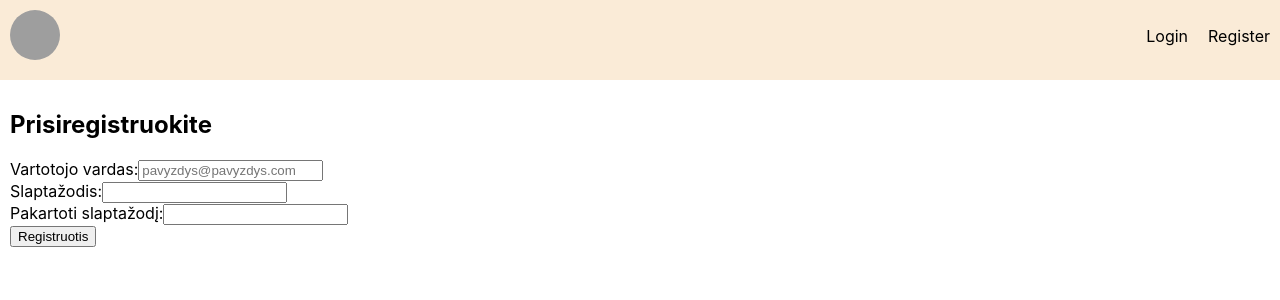
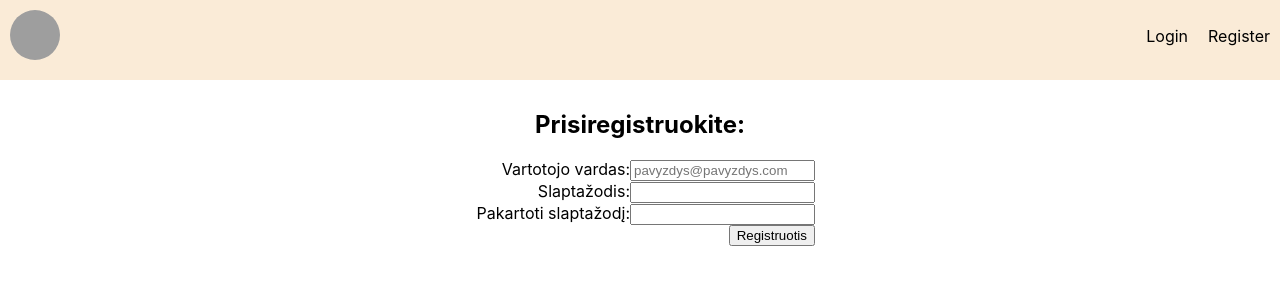
Before and after one commit to dariussh77/FE6-React-atsiskaitymas, a React (Create React App) app: page /register in a window 1280 px wide. Shown: the top 300 px of the page. Built offline with nearby package versions, Linux system fonts and the light colour scheme; no server answers; grey boxes are pictures that could not be loaded.

Commit message:
susitlizuoti Login ir Register page

```diff
--- a/src/components/P5_Pages/Login.jsx
+++ b/src/components/P5_Pages/Login.jsx
@@ -1,10 +1,24 @@
 import { useContext, useState } from "react";
 import { useNavigate } from "react-router-dom";
 import UsersContext from "../../contexts/UsersContext";
+import styled from 'styled-components';
+const MainLoginCSS=styled.main`
+    display: flex;
+    flex-direction: column;
+    align-items: center;
+    >form{
+        padding-right: 150px;
+        display: flex;
+        flex-direction: column;
+        align-items: end;
+        width: 500px;
+    }
+`;
+
 const Login = () => {
     const navigate=useNavigate();
     const [failedIn,setFailedIn]=useState(false);
-    const {loggedIn,setLoggedIn,users,setCurrentUser}=useContext(UsersContext);
+    const {setLoggedIn,users,setCurrentUser}=useContext(UsersContext);
 //    console.log('users: ', users);
     const fSubmit=(e)=>{
         e.preventDefault();
@@ -14,16 +28,14 @@ const Login = () => {
             if(e.target.elements.user.value===el.userName && e.target.elements.password.value===el.password){
                 setCurrentUser(el);
                 setLoggedIn(true);
-                navigate('/home')
+                navigate('/home');
             }else{
                 setFailedIn(true);
             };
         });
-
-
     };
     return (
-        <main>
+        <MainLoginCSS>
             {
                 users[0]?
                 <>
@@ -50,7 +62,7 @@ const Login = () => {
                 </> :
                 <h1>...loading</h1>
             }
-        </main>
+        </MainLoginCSS>
      );
 }
 
--- a/src/components/P5_Pages/Register.jsx
+++ b/src/components/P5_Pages/Register.jsx
@@ -3,6 +3,19 @@ import { useState,useEffect } from "react";
 import { v4 as uuidv4 } from 'uuid';
 import { useContext } from "react";
 import UsersContext from "../../contexts/UsersContext";
+import styled from 'styled-components';
+const MainRegCSS=styled.main`
+    display: flex;
+    flex-direction: column;
+    align-items: center;
+    >form{
+        padding-right: 150px;
+        display: flex;
+        flex-direction: column;
+        align-items: end;
+        width: 500px;
+    }
+`;
 
 const Register = () => {
     const{setLoggedIn,setCurrentUser,setUsers}=useContext(UsersContext);
@@ -38,8 +51,8 @@ const Register = () => {
         }
     }
     return (
-        <main>
-            <h2>Prisiregistruokite</h2>
+        <MainRegCSS>
+            <h2>Prisiregistruokite:</h2>
             <form onSubmit={(e)=>fSubmit(e)}>
                 <div>
                     <label htmlFor="user">Vartotojo vardas:</label>
@@ -68,7 +81,7 @@ const Register = () => {
             {
                 failedReg&&<h1>Nesutampa slaptažodžiai</h1>
             }
-        </main>
+        </MainRegCSS>
      );
 }
 
```
Also changed, not shown: 1 other file (tests, documents, lock files or other folders).
